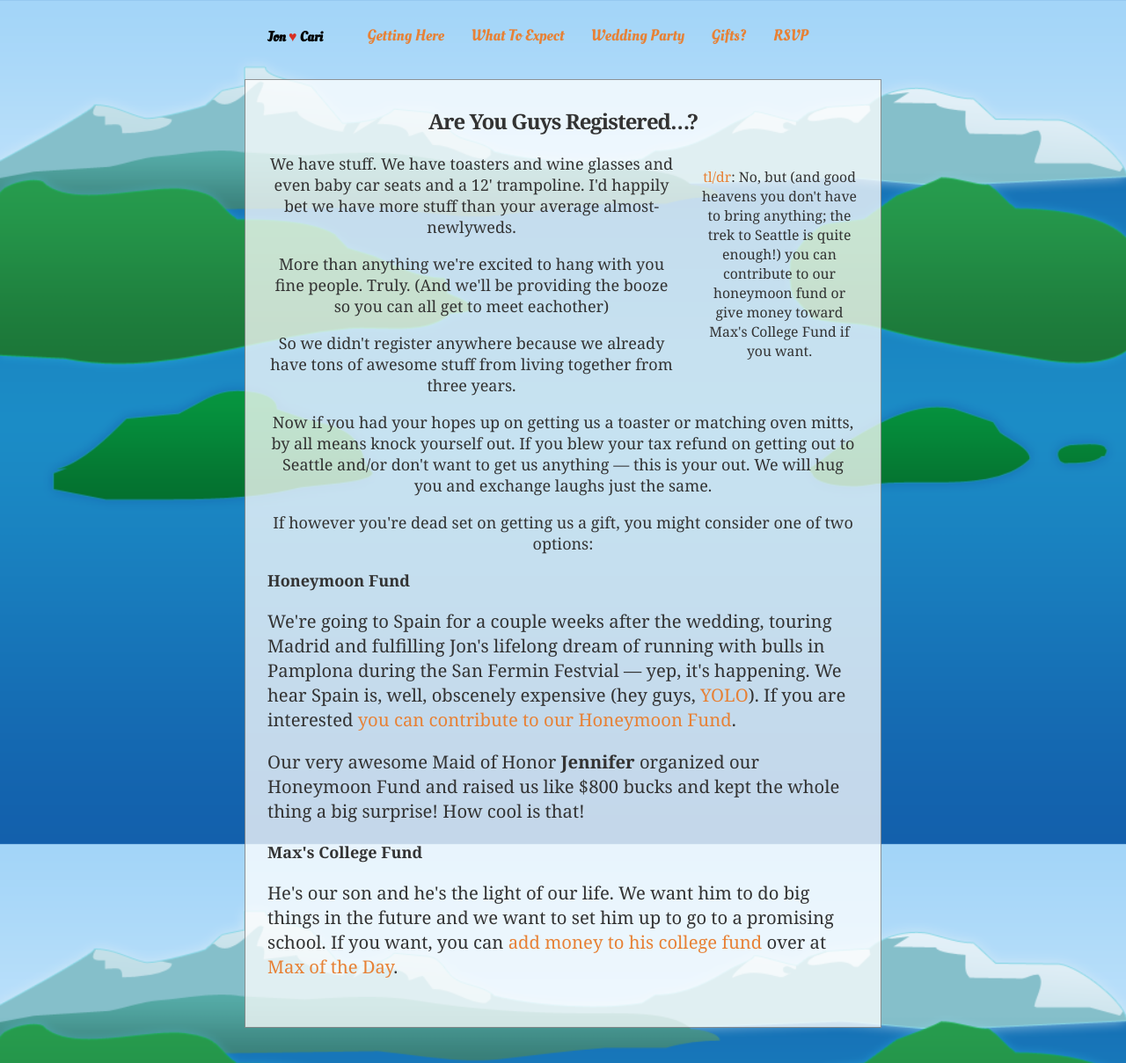
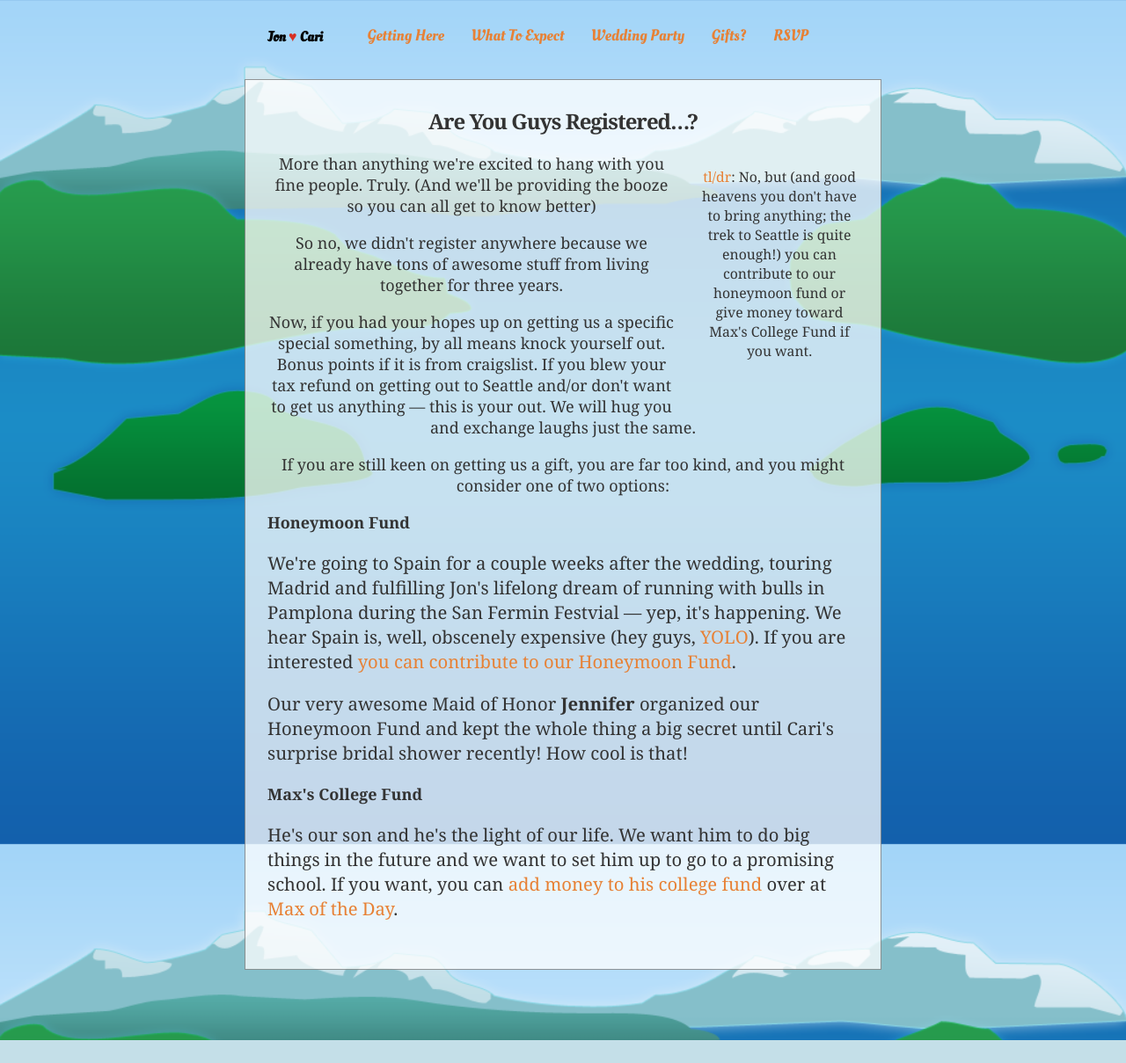
Before and after one commit to bahoo/jonandcari, a Django app: template templates/gifts.html in a window 1280 px wide. Shown: the top 1209 px of the page at 88% size. After the commit the page ends 1183 px from the top, so only its background shows below. Run offline with Django 3.2, Linux system fonts and the light colour scheme; the template is opened without the code that fills it, so the values that code supplies are empty; some libraries are stand-ins or nearby versions.

Commit message:
yay! almost there!

```diff
--- a/templates/gifts.html
+++ b/templates/gifts.html
@@ -9,21 +9,20 @@
 		contribute to our honeymoon fund or give money toward Max's College Fund if you want.</h3>
 	</div>
 
-	<p>We have stuff. We have toasters and wine glasses and even baby car seats and a 12' trampoline. I'd happily bet we have more stuff than your average almost-newlyweds.</p>
 
-	<p>More than anything we're excited to hang with you fine people. Truly. (And we'll be providing the booze so you can all get to meet eachother)</p>
+	<p>More than anything we're excited to hang with you fine people. Truly. (And we'll be providing the booze so you can all get to know  better)</p>
 
-	<p>So we didn't register anywhere because we already have tons of awesome stuff from living together from three years.</p>
+	<p>So no, we didn't register anywhere because we already have tons of awesome stuff from living together for three years.</p>
 
-	<p>Now if you had your hopes up on getting us a toaster or matching oven mitts, by all means knock yourself out. If you blew your tax refund on getting out to Seattle and/or don't want to get us anything &mdash; this is your out. We will hug you and exchange laughs just the same.</p>
+	<p>Now, if you had your hopes up on getting us a specific special something, by all means knock yourself out. Bonus points if it is from craigslist. If you blew your tax refund on getting out to Seattle and/or don't want to get us anything &mdash; this is your out. We will hug you and exchange laughs just the same.</p>
 
-	<p>If however you're dead set on getting us a gift, you might consider one of two options:</p>
+	<p>If you are still keen on getting us a gift, you are far too kind, and you might consider one of two options:</p>
 	<ol>
 		<li><b>Honeymoon Fund</b>
 			<p>We're going to Spain for a couple weeks after the wedding, touring Madrid and fulfilling Jon's lifelong dream of
 			running with bulls in Pamplona during the San Fermin Festvial &mdash; yep, it's happening. We hear Spain is, well, obscenely expensive (hey guys, <a href="http://www.urbandictionary.com/define.php?term=Yolo&amp;defid=6688179">YOLO</a>). If you are interested <a href="http://www.honeyfund.com/wedding/cariandjon2013">you can contribute to our Honeymoon Fund</a>.</p>
 
-			<p>Our very awesome Maid of Honor <b>Jennifer</b> organized our Honeymoon Fund and raised us like $800 bucks and kept the whole thing a big surprise! How cool is that!</p></li>
+			<p>Our very awesome Maid of Honor <b>Jennifer</b> organized our Honeymoon Fund and kept the whole thing a big secret until Cari's surprise bridal shower recently! How cool is that!</p></li>
 
 		<li><b>Max's College Fund</b>
 			<p>He's our son and he's the light of our life. We want him to do big things in the future and we want to set him up to go to a promising school. If you want, you can <a href="http://maxoftheday.com/pages/send-max-to-college/">add money to his college fund</a> over at <a href="http://maxoftheday.com">Max of the Day</a>.</p></li>
```
